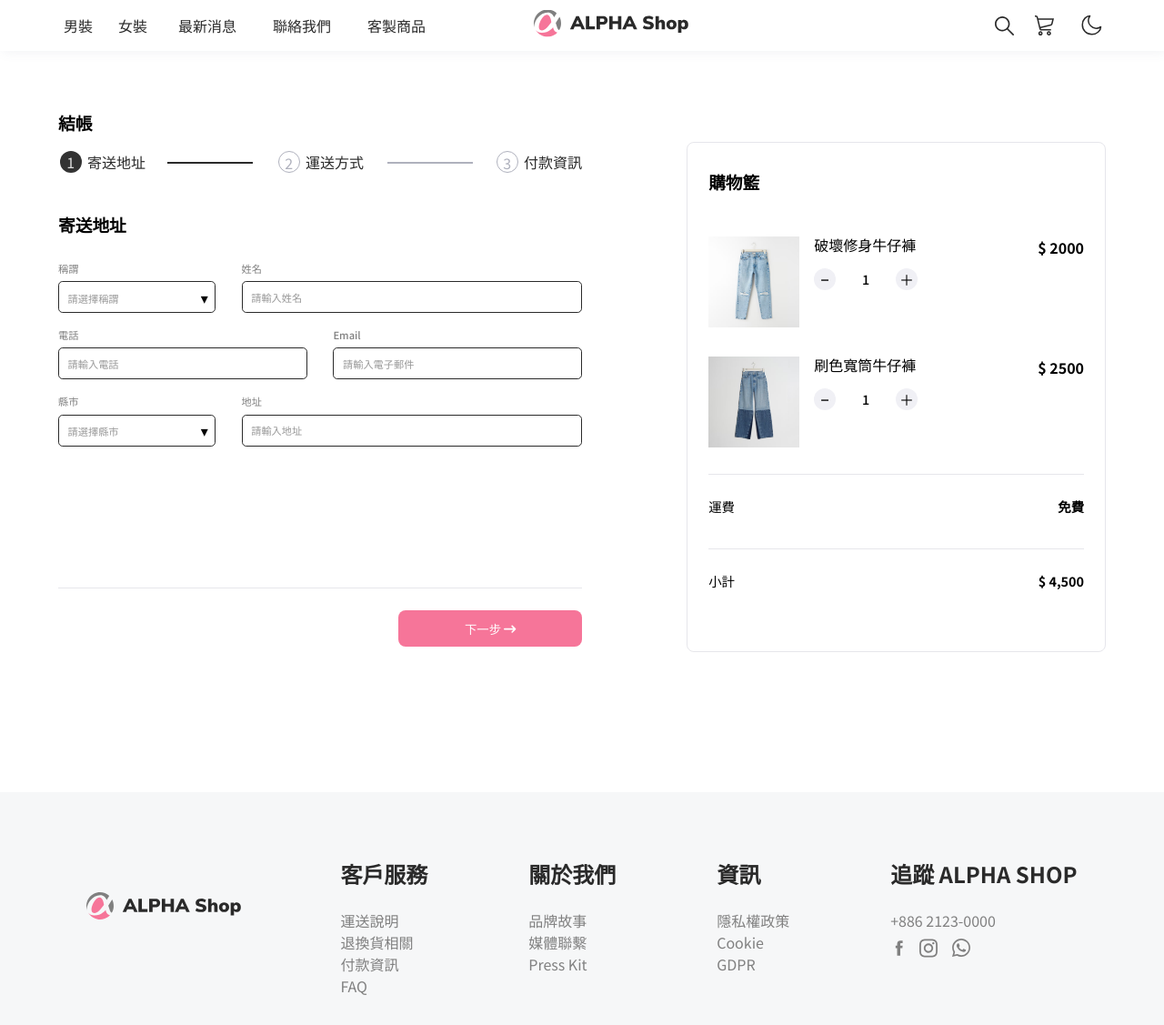
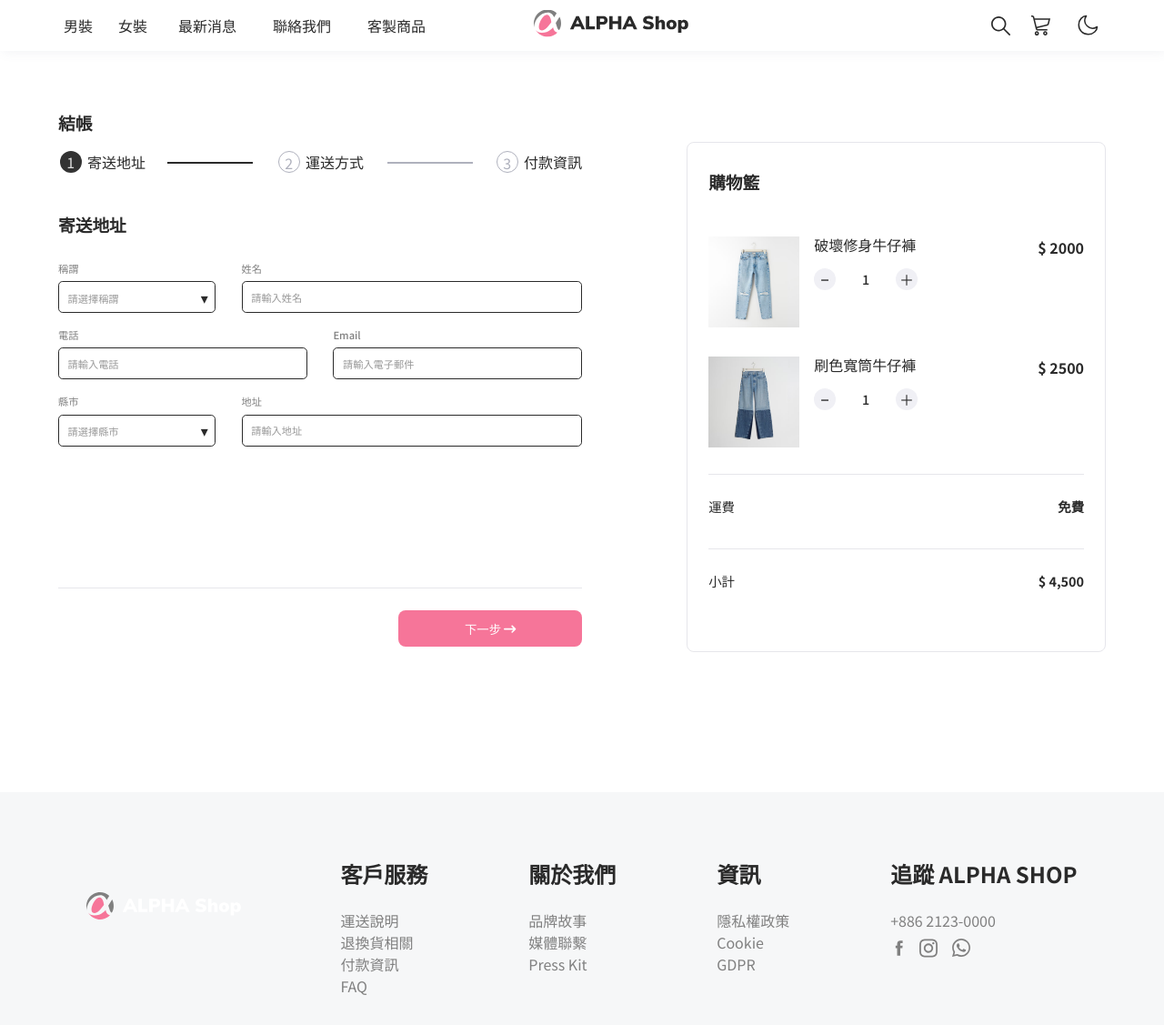
Before and after one commit to HsiaooooooJu/AlphaShop_VUE, a Vue app: page /#/checkout in a window 1280 px wide. Shown: the whole page at 91% size. Built offline with nearby package versions, Linux system fonts and the light colour scheme; what vue-sweetalert2 would draw is missing.

Commit message:
Add feature - dark mode

```diff
--- a/src/assets/styles/_basic.scss
+++ b/src/assets/styles/_basic.scss
@@ -23,6 +23,7 @@
     right: 8px;
     transform: translateY(-50%);
     z-index: -1;
+    color: var(--main-color)
   }
 }
 
--- a/src/assets/styles/_cart-panel.scss
+++ b/src/assets/styles/_cart-panel.scss
@@ -4,6 +4,7 @@
   border: 1px solid var(--cart-border);
   border-radius: 0.5rem;
   background-color: var(--cart-bg);
+  color: var(--main-color);
 
   .cart__product {
     display: flex;
--- a/src/assets/styles/_color.scss
+++ b/src/assets/styles/_color.scss
@@ -1,17 +1,3 @@
-// $primary-color: #F67599;
-
-// $light: #FFF;
-// $gray-50: #F0F0F5;
-// $gray-100: #DEDEDE;
-// $gray-200: #AFB1BD;
-// $gray-300: #999999;
-// $gray-400: #808080;
-// $gray-500: #5E5E5E;
-// $gray-600: #4A4A4A;
-// $gray-700: #333;
-// $gray-800: #2A2A2A;
-// $gray-900: #121212;
-
 :root {
   --main-color: #2A2A2A;
   --primary-color: #F67599;
@@ -23,6 +9,7 @@
   --body-bg: #FFF;
   --cart-bg: #FFF;
   --cart-border: #E6E6Eb;
+  --shipping-row-border: #F0F0F5 ;
   --input-placeholder: #999999;
   --footer-bg: #F6F7F8;
   --footer-color: #808080;
@@ -33,7 +20,7 @@
 }
 
 :root[data-theme="dark"] {
-  --main-color: $light;
+  --main-color: #FFF;
   --primary-color: #F67599;
   --light-gray: #F0F0F5;
   --gray: #AFB1BD;
@@ -43,6 +30,7 @@
   --body-bg: #121212;
   --cart-bg: #383838;
   --cart-border: #5E5E5E;
+  --shipping-row-border: #333 ;
   --input-placeholder: #999999;
   --footer-bg: #333;
   --footer-color: #999999;
--- a/src/assets/styles/_form.scss
+++ b/src/assets/styles/_form.scss
@@ -65,7 +65,7 @@ input {
       padding: 6px 10px;
       height: 60px;
       width: 100%;
-      border: 1px solid var(--light-gray);
+      border: 1px solid var(--shipping-row-border);
       border-radius: 8px;
 
       input[type="radio"] {
@@ -86,8 +86,8 @@ input {
       top: 0;
       left: 0;
       width: 100%;
-      height: 100%;
-      border-radius: 4px;
+      height: 60px;
+      border-radius: 8px;
       border: 1px solid var(--main-color);
       font-weight: 700;
     }
--- a/src/assets/styles/_navbar.scss
+++ b/src/assets/styles/_navbar.scss
@@ -64,8 +64,8 @@
   }
 
   .dark-mode {
-    width: 20px;
-    height: 20px;
+    width: 24px;
+    height: 24px;
 
     &__label {
       display: block;
@@ -123,59 +123,3 @@
     }
   }
 }
-
-// .navbar {
-//   position: fixed;
-//   top: 0;
-//   width: 100%;
-//   height: 56px;
-//   z-index: 999;
-//   background-color: var(--body-bg);
-//   @extend %standard-box-shadow;
-
-//   &__menu {
-//     position: absolute;
-//     top: 50%;
-//     left: 50%;
-//     transform: translate(-50%, -50%);
-//     display: grid;
-//     max-width: 1200px;
-//     min-width: 1024px;
-//     grid-template-columns: 0.5fr 0.5fr repeat(3, 1fr) 3fr 5fr;
-//     align-items: start;
-//     gap: 1rem;
-//     width: 95%;
-//     padding: 0 1.5rem;
-//     background-color: transparent;
-
-//     &__item {
-//       margin: 0 auto;
-//     }
-//     &__item:last-child {
-//       position: absolute;
-//       right: 2rem;
-//       display: flex;
-
-//       .menu__item__link {
-//         margin-left: 0.5rem;
-//       }
-//     }
-//   }
-
-//   .search,
-//   .cart,
-//   .dark-mode {
-//     filter: var(--icon-brightness);
-//   }
-
-//   .dark-mode {
-//     width: 20px;
-//     height: 20px;
-
-//     &__label {
-//       display: block;
-//       width: 100%;
-//       height: 100%;
-//     }
-//   }
-// }
--- a/src/assets/styles/_reset.scss
+++ b/src/assets/styles/_reset.scss
@@ -11,6 +11,7 @@ body {
   height: 100%;
   margin: 0;
   padding: 0;
+  background-color: var(--body-bg);
 }
 
 html {
@@ -23,10 +24,12 @@ h3,
 h4,
 h5,
 h6,
-p {
+p,
+span {
   margin: 0;
   padding: 0;
   line-height: 1.2;
+  color: var(--main-color)
 }
 
 ul,
--- a/src/components/Footer.vue
+++ b/src/components/Footer.vue
@@ -2,8 +2,8 @@
   <footer>
     <div class="footer__container container">
       <div class="navbar__brand__logo">
-        <img src="../assets/images/logo.svg" class="logo" alt="">
-        <img src="../assets/images/white-logo.svg" class="white-logo d-none" alt="">
+        <img v-show="darkMode" src="../assets/images/logo.svg" class="logo" alt="">
+        <img v-show="!darkMode" src="../assets/images/white-logo.svg" class="white-logo" alt="">
       </div>
       <div class="footer__container__list">
         <h5 class="footer__container__list__title">客戶服務</h5>
@@ -44,3 +44,9 @@
     </div>
   </footer>
 </template>
+
+<script>
+export default {
+  name: 'Footer',
+}
+</script>
--- a/src/components/Navbar.vue
+++ b/src/components/Navbar.vue
@@ -17,9 +17,9 @@
         </router-link>
 
         <div class="menu__item__link dark-mode">
-          <label for="dark-mode__toggle" class="dark-mode__label">
-            <img src="../assets/images/moon.svg" alt="">
-            <img src="../assets/images/sun.svg" class="d-none" alt="">
+          <label @click="handleDarkMode" for="dark-mode__toggle" class="dark-mode__label">
+            <img v-show="!darkMode" src="../assets/images/moon.svg" alt="">
+            <img v-show="darkMode" src="../assets/images/sun.svg" alt="">
           </label>
           <input type="checkbox" id="dark-mode__toggle" class="dark-mode__input d-none">
         </div>
@@ -32,8 +32,8 @@
     </label>
 
     <router-link to="#" class="navbar__brand align-center mt-1">
-      <img src="../assets/images/logo.svg" alt="">
-      <img src="../assets/images/white-logo.svg" class="d-none" alt="">
+      <img v-show="!darkMode" src="../assets/images/logo.svg" alt="">
+      <img v-show="darkMode" src="../assets/images/white-logo.svg" alt="">
     </router-link>
 
   </nav>
@@ -74,7 +74,24 @@ export default {
   name: 'Navbar',
   data() {
     return {
-      navItems: navbarMenu.navItems
+      navItems: navbarMenu.navItems,
+      darkMode: false
+    }
+  },
+  methods: {
+    handleDarkMode() {
+      this.darkMode = !this.darkMode;
+    }
+  },
+  watch: {
+    darkMode: {
+      handler() {
+        if(this.darkMode) {
+          document.documentElement.setAttribute("data-theme", "dark")
+        } else {
+          document.documentElement.setAttribute("data-theme", "")
+        }
+      }
     }
   }
 }
```
